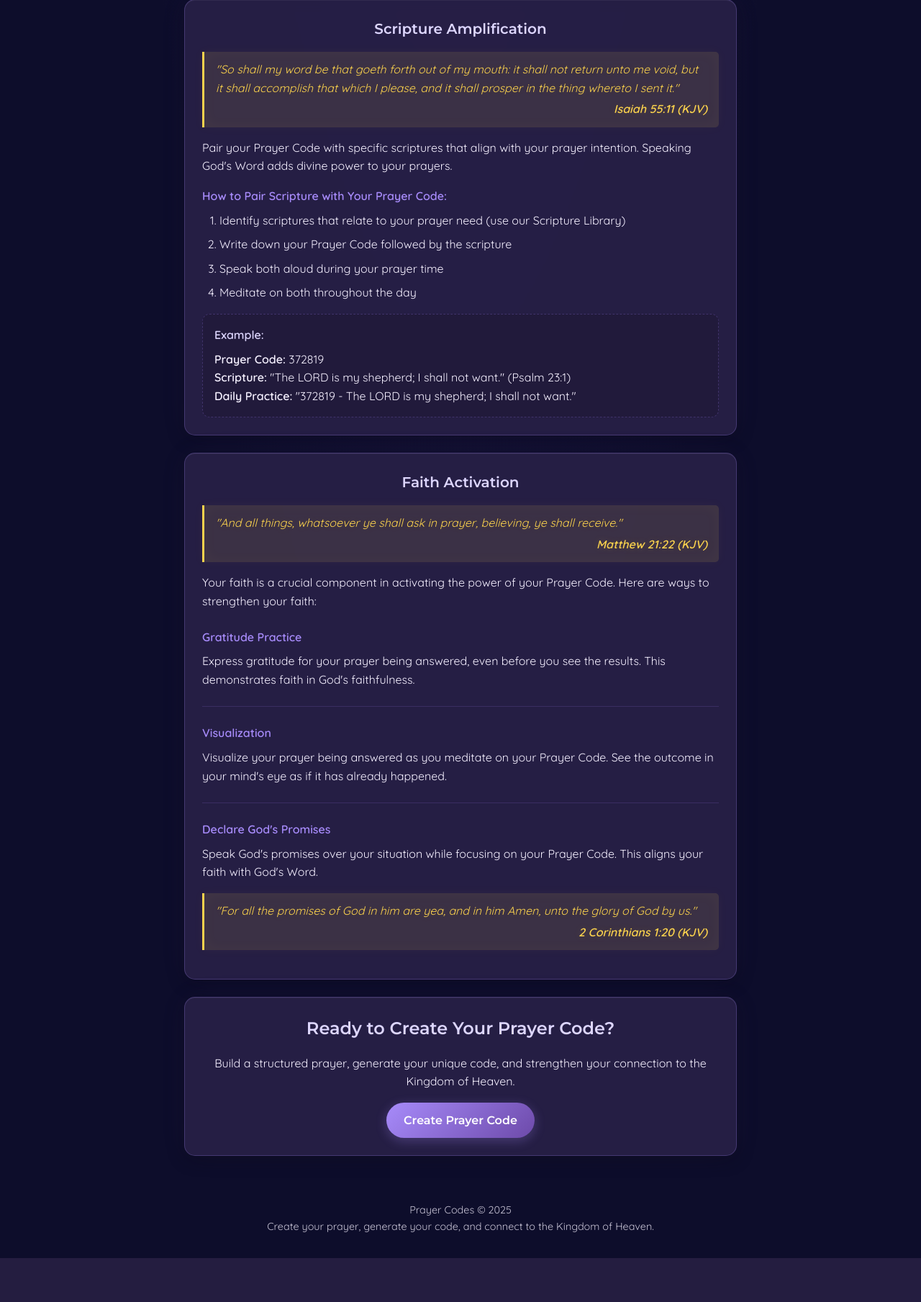
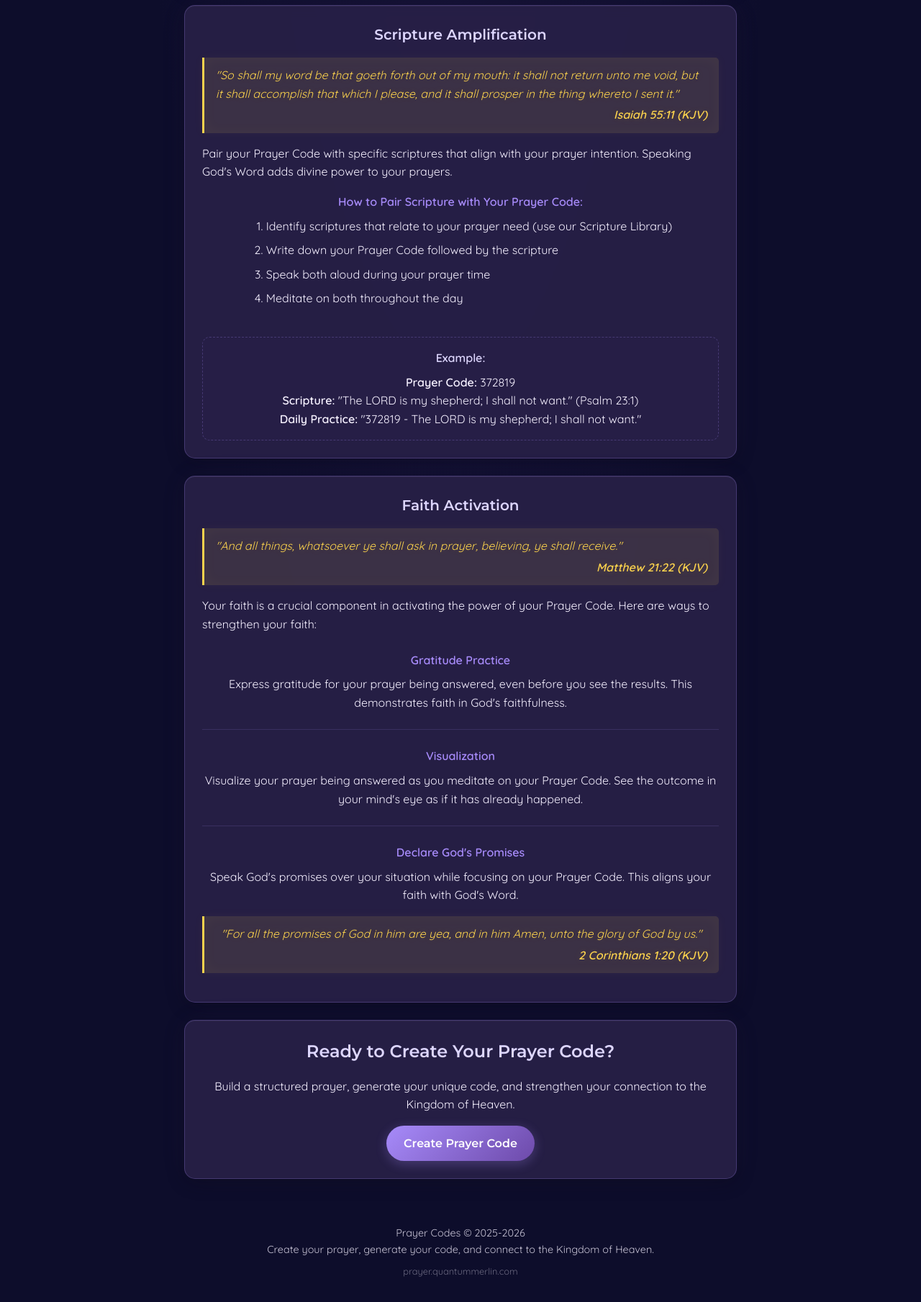
Before and after one commit to quantummerlin/prayercodes, a Flask app: page /amplify in a window 1280 px wide. Shown: the part 2746-4555 px from the top of the page at 72% size. Before the commit the page ends 4494 px from the top, so only its background shows below. Run offline with Flask 2, Linux system fonts and the light colour scheme; some libraries are stand-ins or nearby versions.

Commit message:
Polish all pages, fix PWA, improve UX across the board
PWA:
- Updated manifest.json with proper theme color, orientation, categories
- Added 512x512 PNG icon with maskable purpose
- Bumped service worker cache to v2, added all routes + correct audio file
- Removed references to non-existent files (main.js, sacred-geometry.svg)

Amplify page:
- Fixed audio source: creation-frequency.wav (was .mp3)
- Share buttons now pull last prayer code from localStorage (was hardcoded 123456)
- Center-aligned all content for mobile
- Updated border colors to match new divine theme

How It Works page:
- Center-aligned process steps and scripture sections
- Lists display inline-block for centered layout

Scripture page:
- Center-aligned categories and scripture items
- Added padding/border-radius to scripture results for better tap targets

Base template:
- Updated footer year to 2025-2026, added site URL
- showToast() now uses innerHTML to support emoji/HTML content

General:
- All page-specific styles updated to use new color palette values

```diff
--- a/prayer_code_app/templates/amplify.html
+++ b/prayer_code_app/templates/amplify.html
@@ -24,7 +24,7 @@
   <div class="frequency-player">
     <div class="audio-player">
       <audio controls id="creation-frequency">
-        <source src="{{ url_for('static', filename='audio/creation-frequency.mp3') }}" type="audio/mpeg">
+        <source src="{{ url_for('static', filename='audio/creation-frequency.wav') }}" type="audio/wav">
         Your browser does not support the audio element.
       </audio>
     </div>
@@ -189,34 +189,35 @@
 
 {% block scripts %}
 <script>
+// Get last prayer code from localStorage
+function getLastCode() {
+  const history = JSON.parse(localStorage.getItem('prayerHistory') || '[]');
+  return history.length > 0 ? history[0].code : 'YOUR CODE';
+}
+
 // Copy Prayer Message
 document.getElementById('copy-code-text').addEventListener('click', function(e) {
   e.preventDefault();
-
-  const shareText = `My Prayer Code: 123456\n\nI created this code with Prayer Codes app. The more we share and pray with these codes, the stronger our connection to Heaven becomes.\n\nCreate your own at prayercodes.com and join me in strengthening our prayers through the power of collective faith.`;
-
+  const code = getLastCode();
+  const shareText = `My Prayer Code: ${code}\n\nPray this code with me to amplify our prayers.\nCreate yours at prayercodes.com \ud83d\ude4f`;
   navigator.clipboard.writeText(shareText);
-  showToast('Prayer message copied to clipboard');
+  showToast('Prayer message copied \ud83d\udccb');
 });
 
 // Share on Facebook
 document.getElementById('share-facebook').addEventListener('click', function(e) {
   e.preventDefault();
-
-  const shareText = `My Prayer Code: 123456\n\nI created this code with Prayer Codes app. The more we share and pray with these codes, the stronger our connection to Heaven becomes.\n\nCreate your own at prayercodes.com`;
-  const shareUrl = `https://www.facebook.com/sharer/sharer.php?u=${encodeURIComponent(window.location.href)}&quote=${encodeURIComponent(shareText)}`;
-
-  window.open(shareUrl, '_blank');
+  const code = getLastCode();
+  const shareText = `My Prayer Code: ${code}\n\nPray this code with me!\nCreate yours at prayercodes.com`;
+  window.open(`https://www.facebook.com/sharer/sharer.php?u=${encodeURIComponent('https://prayercodes.com')}&quote=${encodeURIComponent(shareText)}`, '_blank');
 });
 
 // Share on Twitter
 document.getElementById('share-twitter').addEventListener('click', function(e) {
   e.preventDefault();
-
-  const shareText = `My Prayer Code: 123456\n\nI created this code with Prayer Codes app. The more we share and pray with these codes, the stronger our connection to Heaven becomes.\n\nCreate your own at prayercodes.com`;
-  const shareUrl = `https://twitter.com/intent/tweet?text=${encodeURIComponent(shareText)}`;
-
-  window.open(shareUrl, '_blank');
+  const code = getLastCode();
+  const shareText = `My Prayer Code: ${code}\n\nPray this code with me!\nCreate yours at prayercodes.com`;
+  window.open(`https://twitter.com/intent/tweet?text=${encodeURIComponent(shareText)}`, '_blank');
 });
 </script>
 
@@ -228,7 +229,8 @@ document.getElementById('share-twitter').addEventListener('click', function(e) {
 .amplify-method, .practice-method, .faith-method {
   margin-bottom: 1.5rem;
   padding-bottom: 1.5rem;
-  border-bottom: 1px solid rgba(138, 108, 219, 0.2);
+  border-bottom: 1px solid rgba(167, 139, 250, 0.15);
+  text-align: center;
 }
 
 .amplify-method:last-child, .practice-method:last-child, .faith-method:last-child {
@@ -244,6 +246,7 @@ document.getElementById('share-twitter').addEventListener('click', function(e) {
 
 .scripture-pairing {
   margin-top: 1rem;
+  text-align: center;
 }
 
 .scripture-pairing h4 {
@@ -254,6 +257,8 @@ document.getElementById('share-twitter').addEventListener('click', function(e) {
 .scripture-pairing ol {
   padding-left: 1.5rem;
   margin-bottom: 1rem;
+  text-align: left;
+  display: inline-block;
 }
 
 .scripture-pairing li {
@@ -261,11 +266,12 @@ document.getElementById('share-twitter').addEventListener('click', function(e) {
 }
 
 .example-box {
-  background-color: rgba(30, 25, 50, 0.5);
+  background-color: rgba(40, 33, 72, 0.5);
   border-radius: 10px;
   padding: 1rem;
   margin-top: 1rem;
-  border: 1px dashed rgba(138, 108, 219, 0.3);
+  border: 1px dashed rgba(167, 139, 250, 0.25);
+  text-align: center;
 }
 
 .example-box h4 {
@@ -276,6 +282,8 @@ document.getElementById('share-twitter').addEventListener('click', function(e) {
 .frequency-info ol {
   padding-left: 1.5rem;
   margin-top: 0.5rem;
+  text-align: left;
+  display: inline-block;
 }
 
 .frequency-info li {
--- a/prayer_code_app/templates/base.html
+++ b/prayer_code_app/templates/base.html
@@ -60,8 +60,9 @@
     </div>
 
     <footer>
-      <p>Prayer Codes &copy; 2025</p>
+      <p>Prayer Codes &copy; 2025-2026</p>
       <p>Create your prayer, generate your code, and connect to the Kingdom of Heaven.</p>
+      <p style="margin-top:0.5rem;opacity:0.5;font-size:0.8rem;">prayer.quantummerlin.com</p>
     </footer>
   </div>
 
@@ -70,7 +71,7 @@
   <script>
     function showToast(message, duration = 3000) {
       const toast = document.getElementById('toast');
-      toast.textContent = message;
+      toast.innerHTML = message;
       toast.style.display = 'block';
       setTimeout(() => {
         toast.style.display = 'none';
--- a/prayer_code_app/templates/how_it_works.html
+++ b/prayer_code_app/templates/how_it_works.html
@@ -152,7 +152,8 @@
 .process-step {
   margin-bottom: 2rem;
   padding-bottom: 1.5rem;
-  border-bottom: 1px solid rgba(138, 108, 219, 0.2);
+  border-bottom: 1px solid rgba(167, 139, 250, 0.15);
+  text-align: center;
 }
 
 .process-step:last-child {
@@ -168,6 +169,7 @@
 
 .scripture-section {
   margin-bottom: 1.5rem;
+  text-align: center;
 }
 
 .scripture-section h3 {
@@ -178,6 +180,8 @@
 ul {
   padding-left: 1.5rem;
   margin-bottom: 1rem;
+  text-align: left;
+  display: inline-block;
 }
 
 li {
```
Also changed, not shown: prayer_code_app/static/service-worker.js (+6 -4 lines), prayer_code_app/templates/scripture.html (+6 -1 lines), prayer_code_app/static/manifest.json.
